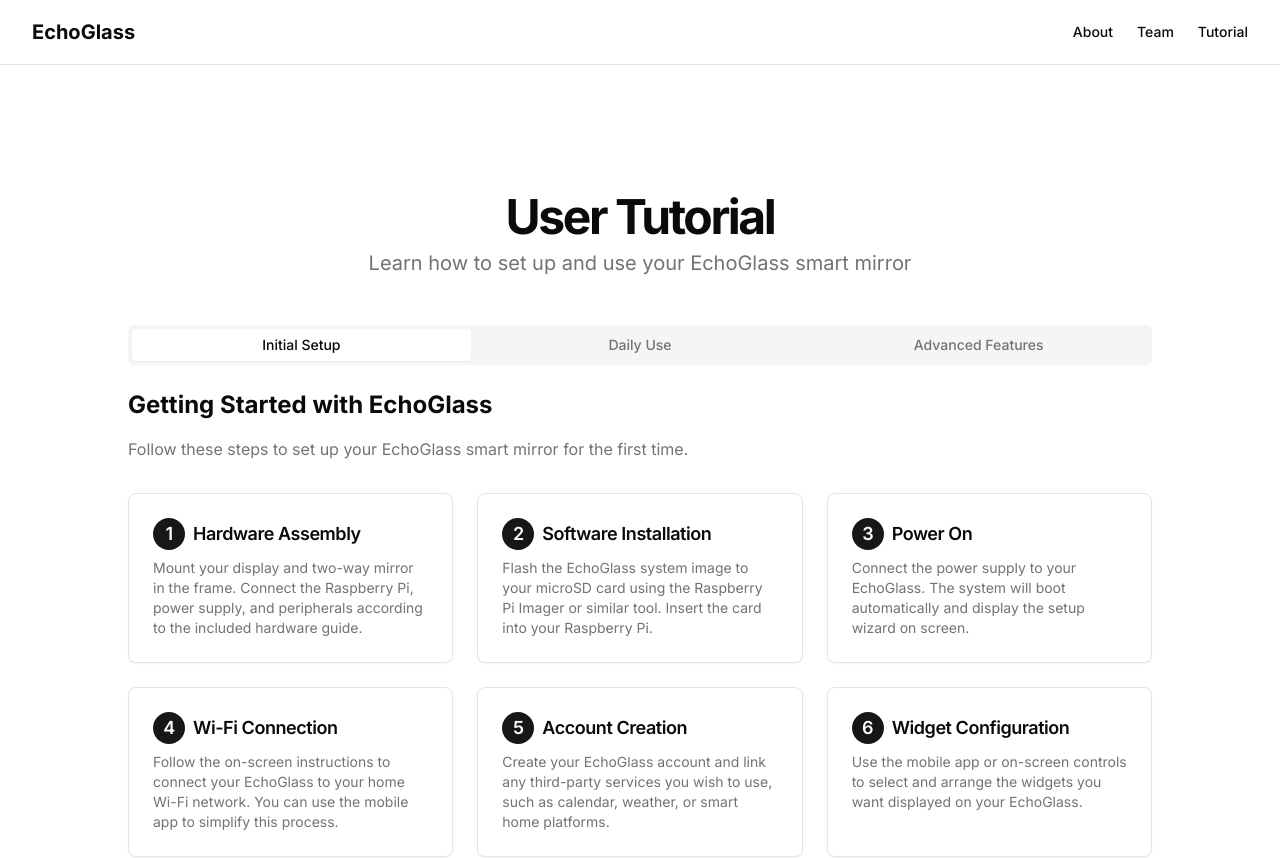
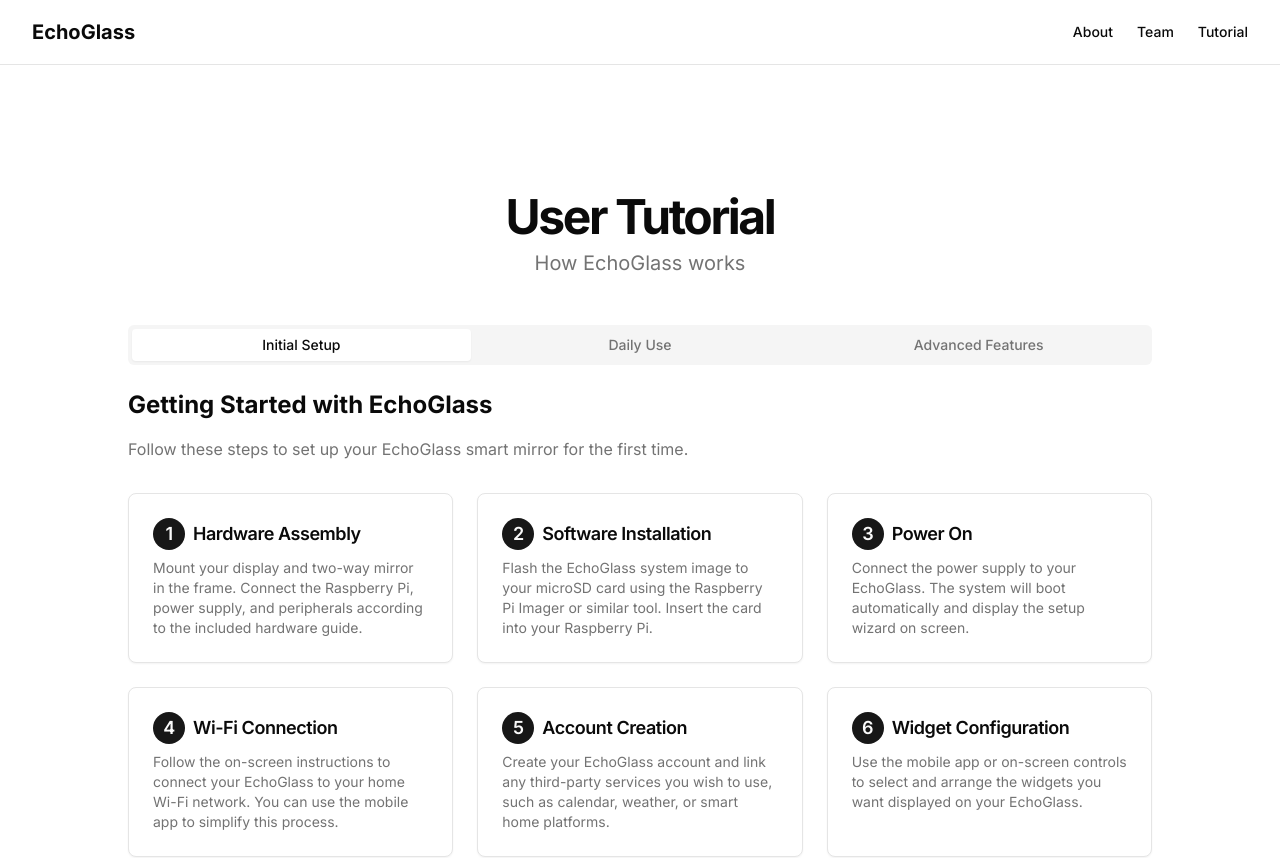
Before and after one commit to OctavoPE/echoglass-site, a Next.js app: page /tutorial in a window 1280 px wide. Shown: the top 858 px of the page. Built offline with nearby package versions, Linux system fonts and the light colour scheme.

Commit message:
todo tut and t3

```diff
--- a/app/tutorial/page.tsx
+++ b/app/tutorial/page.tsx
@@ -33,7 +33,7 @@ export default function TutorialPage() {
               <div className="space-y-2">
                 <h1 className="text-3xl font-bold tracking-tighter sm:text-4xl md:text-5xl">User Tutorial</h1>
                 <p className="mx-auto max-w-[700px] text-muted-foreground md:text-xl">
-                  Learn how to set up and use your EchoGlass smart mirror
+                  How EchoGlass works
                 </p>
               </div>
             </div>
```
